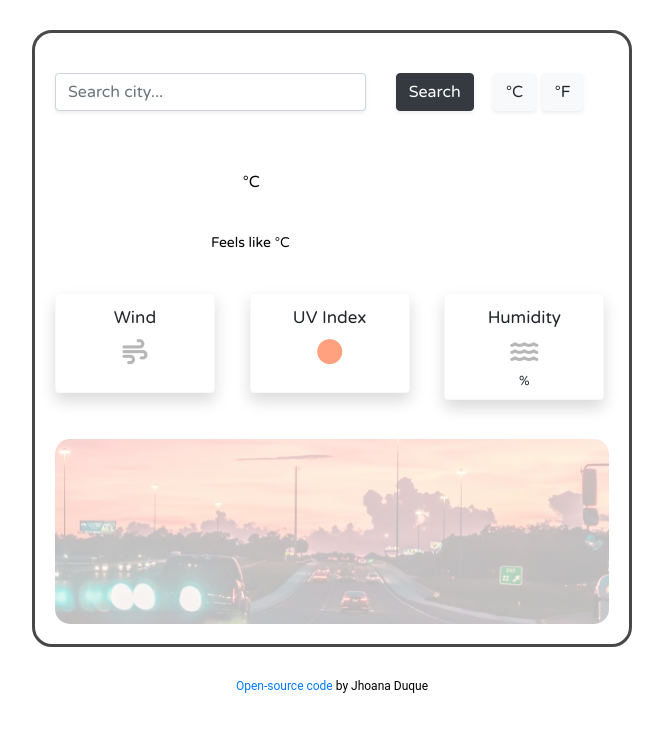
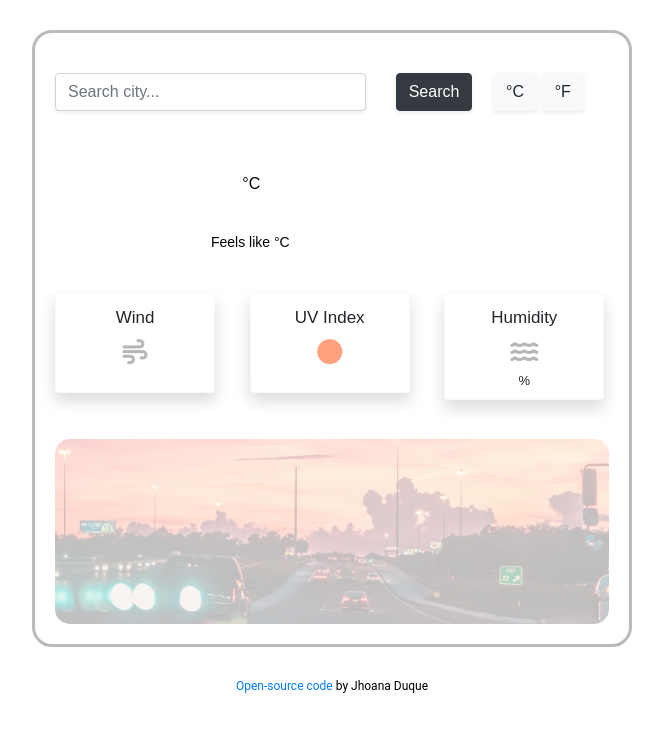
Before and after one commit to JhoanaDuque/my-weather-app-jhoana, a website built with Parcel: page index.html in a window 1280 px wide. Shown: the whole page, without its empty margins (308-971 px from the left). Built offline with nearby package versions, Linux system fonts and the light colour scheme; no server answers.

Commit message:
Styled border and clean js

```diff
--- a/src/index.js
+++ b/src/index.js
@@ -52,7 +52,7 @@ function showTemperature(response) {
   iconElement.setAttribute("alt", response.data.weather[0].description);
 }
 function showUV(response) {
-  if (response.data.value >= 1 && response.data.value < 2.99) {
+  if (response.data.value >= 0.1 && response.data.value < 2.99) {
     document.querySelector("#uvindex").innerHTML = `${Math.round(
       response.data.value
     )} Low`;
@@ -144,7 +144,7 @@ function fahrenheitScale(event) {
     // convert to Fahrenheit
     item.innerHTML = Math.round((currentTemp * 9) / 5 + 32);
   });
-  // Remove the event to avoid converting twice
+
   celsiusTemperatureButton.addEventListener("click", celsiusScale);
   fahrenheitTemperatureButton.removeEventListener("click", fahrenheitScale);
 }
@@ -172,7 +172,7 @@ function celsiusScale(event) {
     // convert to Celsius
     item.innerHTML = Math.round(((currentTemp - 32) * 5) / 9);
   });
-  // Remove the event to avoid converting twice
+
   celsiusTemperatureButton.removeEventListener("click", celsiusScale);
   fahrenheitTemperatureButton.addEventListener("click", fahrenheitScale);
 }
--- a/src/styles.css
+++ b/src/styles.css
@@ -1,5 +1,5 @@
 body {
-  font-family: "Varela Round", sans-serif;
+  font-family: "Kodchasan", sans-serif;
   margin: 10px 30px 50px 30px;
   padding: 20px auto;
 }
@@ -47,7 +47,7 @@ footer {
   padding: 40px 20px 20px 20px;
   border: 3px solid;
   border-radius: 20px;
-  border-color: #48484a;
+  border-color: #babab9;
 }
 
 #description {
```
